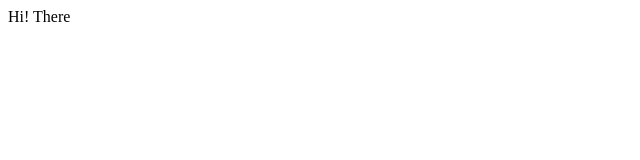
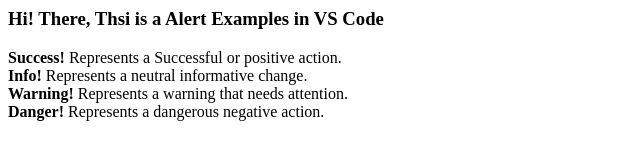
Before and after one commit to MTHasan-BI/my_first-repo, a plain HTML site: page index.html in a window 1280 px wide. Shown: the whole page, without its empty margins (0-640 px from the left). Drawn offline with Linux system fonts and the light colour scheme.

Commit message:
Added Features

```diff
--- a/index.html
+++ b/index.html
@@ -3,13 +3,17 @@
     <head>
         <meta charset="utf-8">
         <meta http-equiv="X-UA-Compatible" content="IE=edge">
-        <title></title>
+        <title>Alert Examples!!!</title>
         <meta name="description" content="">
         <meta name="viewport" content="width=device-width, initial-scale=1">
         <link rel="stylesheet" href="">
     </head>
     <body>
-     Hi! There
+        <h3> Hi! There, Thsi is a Alert Examples in VS Code</h3>
+     <strong>Success!</strong> Represents a Successful or positive action.</br>
+     <strong>Info!</strong> Represents a neutral informative change.</br>
+     <strong>Warning!</strong> Represents a warning that needs attention.</br>
+     <strong>Danger!</strong> Represents a dangerous negative action.</br>
 
         <script src="" async defer></script>
     </body>
```
